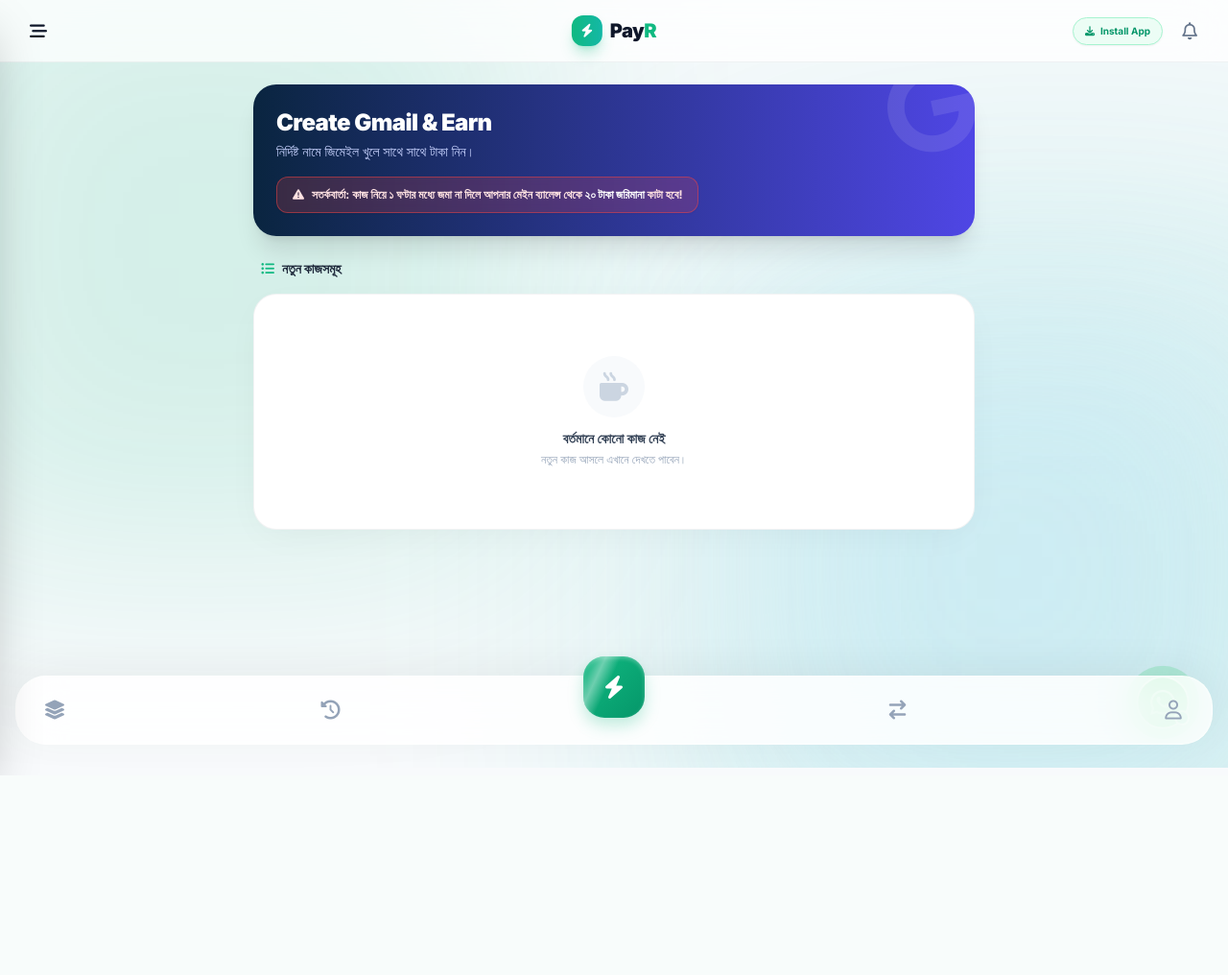
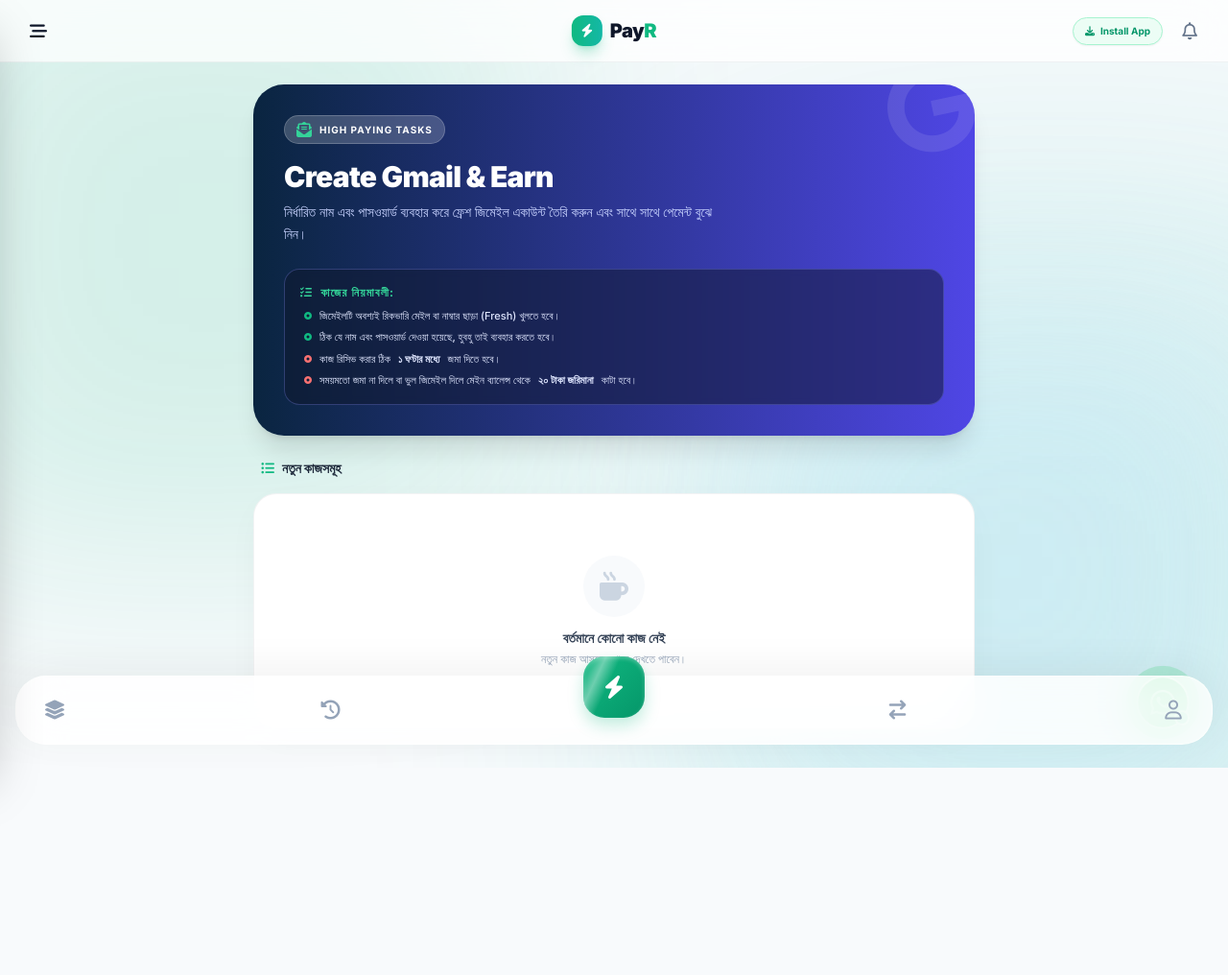
Before and after one commit to siafulislam45/Oay, a Flask app: page /gmail-tasks in a window 1280 px wide. Shown: the whole page at 96% size. Before the commit the page ends 808 px from the top, so only its background shows below. Run offline with Flask 3, Linux system fonts and the light colour scheme; the visitor is signed in with stand-in values (Sample User, id 1); data that the repository does not hold is empty; parts of the project's set-up code (start-up, migrations or seed data) failed here and were passed over; some libraries are stand-ins or nearby versions.

Commit message:
Update gmail_tasks.html

```diff
--- a/templates/gmail_tasks.html
+++ b/templates/gmail_tasks.html
@@ -15,18 +15,33 @@
 
 <div class="max-w-3xl mx-auto space-y-6 fade-in pb-32 pt-4 px-2">
 
-    <!-- 1. HEADER (Premium Look) -->
-    <div class="bg-gradient-to-r from-[#0A2540] to-[#4F46E5] rounded-3xl p-6 text-white shadow-xl relative overflow-hidden">
+    <!-- 1. HEADER & RULES (More Content Added) -->
+    <div class="bg-gradient-to-r from-[#0A2540] to-[#4F46E5] rounded-[32px] p-8 text-white shadow-xl relative overflow-hidden">
         <div class="absolute right-0 top-0 opacity-10 text-8xl -mt-6 transform -rotate-12">
             <i class="fa-brands fa-google"></i>
         </div>
         <div class="relative z-10">
-            <h2 class="text-2xl font-black mb-1 tracking-tight">Create Gmail & Earn</h2>
-            <p class="text-indigo-200 text-sm font-medium">নির্দিষ্ট নামে জিমেইল খুলে সাথে সাথে টাকা নিন।</p>
+            <div class="inline-flex items-center gap-2 bg-white/20 backdrop-blur-md px-3 py-1.5 rounded-full mb-4 border border-white/20">
+                <i class="fa-solid fa-envelope-open-text text-emerald-400"></i>
+                <span class="text-[10px] font-bold tracking-widest uppercase text-white">High Paying Tasks</span>
+            </div>
 
-            <div class="mt-4 bg-red-500/20 border border-red-500/50 text-red-100 text-xs px-4 py-2.5 rounded-xl inline-flex items-start gap-2 font-bold backdrop-blur-sm shadow-sm">
-                <i class="fa-solid fa-triangle-exclamation mt-0.5"></i>
-                <span>সতর্কবার্তা: কাজ নিয়ে ১ ঘণ্টার মধ্যে জমা না দিলে আপনার মেইন ব্যালেন্স থেকে <b class="text-white">২০ টাকা জরিমানা</b> কাটা হবে!</span>
+            <h2 class="text-3xl font-black mb-2 tracking-tight">Create Gmail & Earn</h2>
+            <p class="text-indigo-200 text-sm font-medium mb-6 leading-relaxed max-w-md">
+                নির্ধারিত নাম এবং পাসওয়ার্ড ব্যবহার করে ফ্রেশ জিমেইল একাউন্ট তৈরি করুন এবং সাথে সাথে পেমেন্ট বুঝে নিন।
+            </p>
+
+            <!-- Rules Box -->
+            <div class="bg-slate-900/50 border border-indigo-400/30 rounded-2xl p-4 backdrop-blur-sm">
+                <h4 class="text-xs font-bold text-emerald-400 uppercase tracking-widest mb-2 flex items-center gap-2">
+                    <i class="fa-solid fa-list-check"></i> কাজের নিয়মাবলী:
+                </h4>
+                <ul class="text-[11px] text-indigo-100 space-y-1.5 font-medium ml-1">
+                    <li class="flex items-start gap-2"><i class="fa-solid fa-circle-dot text-[8px] mt-1 text-emerald-500"></i> জিমেইলটি অবশ্যই রিকভারি মেইল বা নাম্বার ছাড়া (Fresh) খুলতে হবে।</li>
+                    <li class="flex items-start gap-2"><i class="fa-solid fa-circle-dot text-[8px] mt-1 text-emerald-500"></i> ঠিক যে নাম এবং পাসওয়ার্ড দেওয়া হয়েছে, হুবহু তাই ব্যবহার করতে হবে।</li>
+                    <li class="flex items-start gap-2"><i class="fa-solid fa-circle-dot text-[8px] mt-1 text-red-400"></i> কাজ রিসিভ করার ঠিক <b>১ ঘণ্টার মধ্যে</b> জমা দিতে হবে।</li>
+                    <li class="flex items-start gap-2"><i class="fa-solid fa-circle-dot text-[8px] mt-1 text-red-400"></i> সময়মতো জমা না দিলে বা ভুল জিমেইল দিলে মেইন ব্যালেন্স থেকে <b>২০ টাকা জরিমানা</b> কাটা হবে।</li>
+                </ul>
             </div>
         </div>
     </div>
@@ -34,70 +49,79 @@
     <!-- 2. MY ACTIVE TASK (If running) -->
     {% if my_active %}
         {% set task = my_active[0] %}
-        <div class="clean-card p-6 border-l-[6px] {{ 'border-emerald-500' if task.status == 'submitted' else 'border-orange-500' }} relative overflow-hidden">
+        <div class="clean-card p-6 md:p-8 border-l-[6px] {{ 'border-emerald-500' if task.status == 'submitted' else 'border-orange-500' }} relative overflow-hidden group hover:shadow-lg transition">
 
             <!-- Header & Timer -->
-            <div class="flex flex-col md:flex-row justify-between md:items-center gap-4 mb-6 pb-4 border-b border-slate-100">
+            <div class="flex flex-col md:flex-row justify-between md:items-center gap-4 mb-6 pb-5 border-b border-slate-100">
                 <h3 class="font-black text-slate-800 text-lg flex items-center gap-2">
-                    <i class="fa-regular fa-folder-open text-indigo-500"></i> আপনার রানিং কাজ
+                    <div class="h-10 w-10 bg-indigo-50 text-indigo-600 rounded-full flex items-center justify-center text-lg">
+                        <i class="fa-regular fa-folder-open"></i>
+                    </div>
+                    আপনার রানিং কাজ
                 </h3>
 
                 {% if task.status == 'locked' %}
-                    <!-- Live Timer Badge -->
-                    <div class="bg-gradient-to-r from-orange-100 to-orange-50 text-orange-600 px-4 py-2 rounded-xl text-xs font-black uppercase tracking-widest flex items-center gap-2 border border-orange-200 shadow-sm animate-pulse">
-                        <i class="fa-regular fa-clock"></i> Time Left:
-                        <span id="timer" data-locked="{{ task.locked_at }}" class="font-mono text-base">00:00</span>
+                    <!-- Live Timer Badge (FIXED LOGIC) -->
+                    <div class="bg-gradient-to-r from-orange-50 to-red-50 text-orange-600 px-4 py-2.5 rounded-xl text-xs font-black uppercase tracking-widest flex items-center gap-2 border border-orange-200 shadow-sm animate-pulse">
+                        <i class="fa-regular fa-clock text-lg"></i> Time Left:
+                        <span id="timer" data-locked="{{ task.locked_at }}" class="font-mono text-base bg-white px-2 py-0.5 rounded shadow-sm">00:00</span>
                     </div>
                 {% else %}
                     <!-- Submitted Badge -->
-                    <div class="bg-emerald-50 text-emerald-600 px-4 py-2 rounded-xl text-xs font-black uppercase tracking-widest border border-emerald-200 shadow-sm">
-                        <i class="fa-solid fa-check-double"></i> Submitted
+                    <div class="bg-emerald-50 text-emerald-600 px-4 py-2.5 rounded-xl text-xs font-black uppercase tracking-widest border border-emerald-200 shadow-sm flex items-center gap-2">
+                        <i class="fa-solid fa-check-double text-lg"></i> Submitted
                     </div>
                 {% endif %}
             </div>
 
             <!-- Gmail Details (Copy Enabled) -->
-            <div class="bg-slate-50 p-5 rounded-2xl border border-slate-200 space-y-4 font-mono text-sm mb-6 relative">
+            <div class="bg-slate-50 p-6 rounded-3xl border border-slate-200 space-y-4 font-mono text-sm mb-6 relative shadow-inner">
 
                 <!-- Watermark -->
-                <i class="fa-brands fa-google absolute right-4 bottom-4 text-6xl text-slate-200 opacity-50 z-0"></i>
+                <i class="fa-brands fa-google absolute right-6 bottom-6 text-7xl text-slate-200 opacity-40 z-0"></i>
 
+                <!-- First Name -->
                 <div class="relative z-10 flex items-center justify-between border-b border-slate-200 pb-3">
                     <div class="flex flex-col">
                         <span class="text-[10px] text-slate-400 font-bold uppercase tracking-widest mb-1">First Name</span>
                         <strong class="text-slate-800 text-base" id="fName">{{ task.first_name }}</strong>
                     </div>
-                    <button onclick="copyToClipboard('fName', this)" class="bg-white text-[#4F46E5] h-8 w-8 rounded-lg shadow-sm border border-indigo-100 hover:bg-indigo-50 transition flex items-center justify-center">
+                    <button onclick="copyToClipboard('fName', this)" class="bg-white text-[#4F46E5] h-10 w-10 rounded-xl shadow-sm border border-indigo-100 hover:bg-indigo-50 transition flex items-center justify-center">
                         <i class="fa-regular fa-copy"></i>
                     </button>
                 </div>
 
+                <!-- Last Name (CONDITIONAL SHOW) -->
+                {% if task.last_name and task.last_name|trim != '' %}
                 <div class="relative z-10 flex items-center justify-between border-b border-slate-200 pb-3">
                     <div class="flex flex-col">
                         <span class="text-[10px] text-slate-400 font-bold uppercase tracking-widest mb-1">Last Name</span>
                         <strong class="text-slate-800 text-base" id="lName">{{ task.last_name }}</strong>
                     </div>
-                    <button onclick="copyToClipboard('lName', this)" class="bg-white text-[#4F46E5] h-8 w-8 rounded-lg shadow-sm border border-indigo-100 hover:bg-indigo-50 transition flex items-center justify-center">
+                    <button onclick="copyToClipboard('lName', this)" class="bg-white text-[#4F46E5] h-10 w-10 rounded-xl shadow-sm border border-indigo-100 hover:bg-indigo-50 transition flex items-center justify-center">
                         <i class="fa-regular fa-copy"></i>
                     </button>
                 </div>
+                {% endif %}
 
+                <!-- Email Address -->
                 <div class="relative z-10 flex items-center justify-between border-b border-slate-200 pb-3">
                     <div class="flex flex-col">
                         <span class="text-[10px] text-slate-400 font-bold uppercase tracking-widest mb-1">Email Address</span>
                         <strong class="text-[#4F46E5] text-base" id="emailText">{{ task.email_prefix }}@gmail.com</strong>
                     </div>
-                    <button onclick="copyToClipboard('emailText', this)" class="bg-white text-[#4F46E5] h-8 w-8 rounded-lg shadow-sm border border-indigo-100 hover:bg-indigo-50 transition flex items-center justify-center">
+                    <button onclick="copyToClipboard('emailText', this)" class="bg-white text-[#4F46E5] h-10 w-10 rounded-xl shadow-sm border border-indigo-100 hover:bg-indigo-50 transition flex items-center justify-center">
                         <i class="fa-regular fa-copy"></i>
                     </button>
                 </div>
 
+                <!-- Password -->
                 <div class="relative z-10 flex items-center justify-between">
                     <div class="flex flex-col">
                         <span class="text-[10px] text-slate-400 font-bold uppercase tracking-widest mb-1">Password</span>
                         <strong class="text-slate-800 text-base" id="passText">{{ task.password }}</strong>
                     </div>
-                    <button onclick="copyToClipboard('passText', this)" class="bg-white text-[#4F46E5] h-8 w-8 rounded-lg shadow-sm border border-indigo-100 hover:bg-indigo-50 transition flex items-center justify-center">
+                    <button onclick="copyToClipboard('passText', this)" class="bg-white text-[#4F46E5] h-10 w-10 rounded-xl shadow-sm border border-indigo-100 hover:bg-indigo-50 transition flex items-center justify-center">
                         <i class="fa-regular fa-copy"></i>
                     </button>
                 </div>
@@ -107,16 +131,17 @@
             {% if task.status == 'locked' %}
 
                 <!-- Tutorial Video Button (Opens Modal) -->
-                <button onclick="document.getElementById('videoModal').classList.remove('hidden')" class="w-full mb-4 bg-rose-50 text-rose-600 border border-rose-200 py-3.5 rounded-xl font-bold text-sm hover:bg-rose-100 transition shadow-sm flex items-center justify-center gap-2">
-                    <i class="fa-brands fa-youtube text-lg"></i> কিভাবে জিমেইল খুলবেন? (ভিডিও দেখুন)
+                <button onclick="document.getElementById('videoModal').classList.remove('hidden')" class="w-full mb-4 bg-rose-50 text-rose-600 border border-rose-200 py-4 rounded-2xl font-bold text-sm hover:bg-rose-100 transition shadow-sm flex items-center justify-center gap-2 group">
+                    <div class="h-8 w-8 bg-white rounded-full flex items-center justify-center shadow-sm group-hover:scale-110 transition"><i class="fa-brands fa-youtube text-lg"></i></div>
+                    কিভাবে জিমেইল খুলবেন? (ভিডিও দেখুন)
                 </button>
 
-                <a href="/gmail-tasks/submit/{{ task.id }}" onclick="return confirm('আপনি কি নিশ্চিত যে উপরের তথ্যগুলো দিয়েই জিমেইলটি খুলেছেন? ভুল দিলে একাউন্ট ব্যান হবে!')" class="block w-full text-center bg-gradient-to-r from-emerald-500 to-teal-500 text-white py-4 rounded-2xl font-black shadow-lg shadow-emerald-200 hover:scale-[1.02] active:scale-95 transition">
-                    <i class="fa-solid fa-check-double mr-1"></i> কাজ সম্পন্ন করেছি (Submit)
+                <a href="/gmail-tasks/submit/{{ task.id }}" onclick="return confirm('আপনি কি নিশ্চিত যে উপরের তথ্যগুলো দিয়েই জিমেইলটি খুলেছেন? ভুল দিলে ২০ টাকা জরিমানা কাটা হবে!')" class="block w-full text-center bg-gradient-to-r from-emerald-500 to-teal-500 text-white py-4 rounded-2xl font-black text-lg shadow-lg shadow-emerald-200 hover:scale-[1.02] active:scale-95 transition">
+                    <i class="fa-solid fa-check-double mr-2"></i> কাজ সম্পন্ন করেছি (Submit)
                 </a>
             {% else %}
                 <button disabled class="w-full bg-slate-100 text-slate-400 py-4 rounded-2xl font-bold cursor-not-allowed border border-slate-200 flex items-center justify-center gap-2">
-                    <i class="fa-solid fa-spinner fa-spin"></i> এডমিন চেকিংয়ে আছে...
+                    <i class="fa-solid fa-spinner fa-spin text-lg"></i> এডমিন চেকিংয়ে আছে...
                 </button>
             {% endif %}
         </div>
@@ -143,12 +168,12 @@
                             <p class="text-[10px] text-slate-400 font-mono mt-0.5">ID: #{{ t.id }} • Hide Info</p>
                         </div>
                     </div>
-                    <span class="font-black text-emerald-600 bg-emerald-50 px-2.5 py-1 rounded-lg text-sm font-mono border border-emerald-100">
+                    <span class="font-black text-emerald-600 bg-emerald-50 px-3 py-1.5 rounded-lg text-sm font-mono border border-emerald-100 shadow-sm">
                         ৳{{ t.reward }}
                     </span>
                 </div>
 
-                <a href="/gmail-tasks/take/{{ t.id }}" onclick="return confirm('কাজটি নিলে ১ ঘণ্টার মধ্যে দিতে হবে, নাহলে ২০ টাকা জরিমানা। রাজি আছেন?')" class="w-full bg-[#0F172A] text-white text-center px-4 py-3 rounded-xl text-xs font-bold shadow-md hover:bg-[#4F46E5] transition uppercase tracking-wider flex items-center justify-center gap-2">
+                <a href="/gmail-tasks/take/{{ t.id }}" onclick="return confirm('কাজটি নিলে ১ ঘণ্টার মধ্যে জমা দিতে হবে, নাহলে ২০ টাকা জরিমানা। রাজি আছেন?')" class="w-full bg-[#0F172A] text-white text-center px-4 py-3.5 rounded-xl text-xs font-bold shadow-md hover:bg-[#4F46E5] transition uppercase tracking-wider flex items-center justify-center gap-2">
                     <span>Take Task</span> <i class="fa-solid fa-arrow-right"></i>
                 </a>
             </div>
@@ -173,15 +198,15 @@
         <i class="fa-solid fa-xmark text-xl"></i>
     </button>
 
-    <div class="w-full max-w-[400px] bg-black rounded-[30px] overflow-hidden shadow-2xl relative" onclick="event.stopPropagation()">
-        <!-- Facebook Reel Video ID: 1674428190396188 -->
+    <div class="w-full max-w-[400px] bg-black rounded-[30px] overflow-hidden shadow-2xl relative border-4 border-slate-800" onclick="event.stopPropagation()">
+        <!-- Facebook Reel Video ID -->
         <iframe src="https://www.facebook.com/plugins/video.php?href=https%3A%2F%2Fwww.facebook.com%2Freel%2F1674428190396188%2F%3Fapp%3Dfbl&show_text=false&width=400"
             width="100%" height="700" style="border:none;overflow:hidden" scrolling="no" frameborder="0" allowfullscreen="true" allow="autoplay; clipboard-write; encrypted-media; picture-in-picture; web-share">
         </iframe>
     </div>
 </div>
 
-<!-- SCRIPTS: Copy & Timer -->
+<!-- SCRIPTS: Copy & Timer (FIXED) -->
 <script>
     // Copy Function with UI Feedback
     function copyToClipboard(elementId, btn) {
@@ -197,14 +222,16 @@
         });
     }
 
-    // Live Countdown Timer
+    // Live Countdown Timer (Fixed Parsing)
     const timerElement = document.getElementById('timer');
     if (timerElement) {
         const lockedAtStr = timerElement.getAttribute('data-locked');
-        // Parse UTC time correctly
-        const lockedAt = new Date(lockedAtStr.replace('Z', '') + '+00:00');
-        // Deadline is 1 hour (60 mins) after locked time
-        const deadline = new Date(lockedAt.getTime() + 60 * 60 * 1000);
+
+        // Convert to properly parseable timestamp (Ensure it gets standard ISO)
+        const lockedAt = new Date(lockedAtStr).getTime();
+
+        // Deadline is 1 hour (60 mins * 60 secs * 1000 ms) after locked time
+        const deadline = lockedAt + (60 * 60 * 1000);
 
         const x = setInterval(function() {
             const now = new Date().getTime();
@@ -215,14 +242,20 @@
                 timerElement.innerHTML = "EXPIRED";
                 timerElement.parentElement.classList.replace('bg-orange-100', 'bg-red-100');
                 timerElement.parentElement.classList.replace('text-orange-600', 'text-red-600');
+                timerElement.parentElement.classList.replace('from-orange-50', 'from-red-50');
+                timerElement.parentElement.classList.replace('to-red-50', 'to-red-100');
 
                 // Auto reload to trigger backend penalty bot
                 setTimeout(() => location.reload(), 2000);
             } else {
                 const minutes = Math.floor((distance % (1000 * 60 * 60)) / (1000 * 60));
                 const seconds = Math.floor((distance % (1000 * 60)) / 1000);
-                // Format with leading zero
-                timerElement.innerHTML = `${minutes.toString().padStart(2, '0')}:${seconds.toString().padStart(2, '0')}`;
+
+                // Format with leading zeros
+                const mDisplay = minutes < 10 ? "0" + minutes : minutes;
+                const sDisplay = seconds < 10 ? "0" + seconds : seconds;
+
+                timerElement.innerHTML = mDisplay + ":" + sDisplay;
             }
         }, 1000);
     }
```
